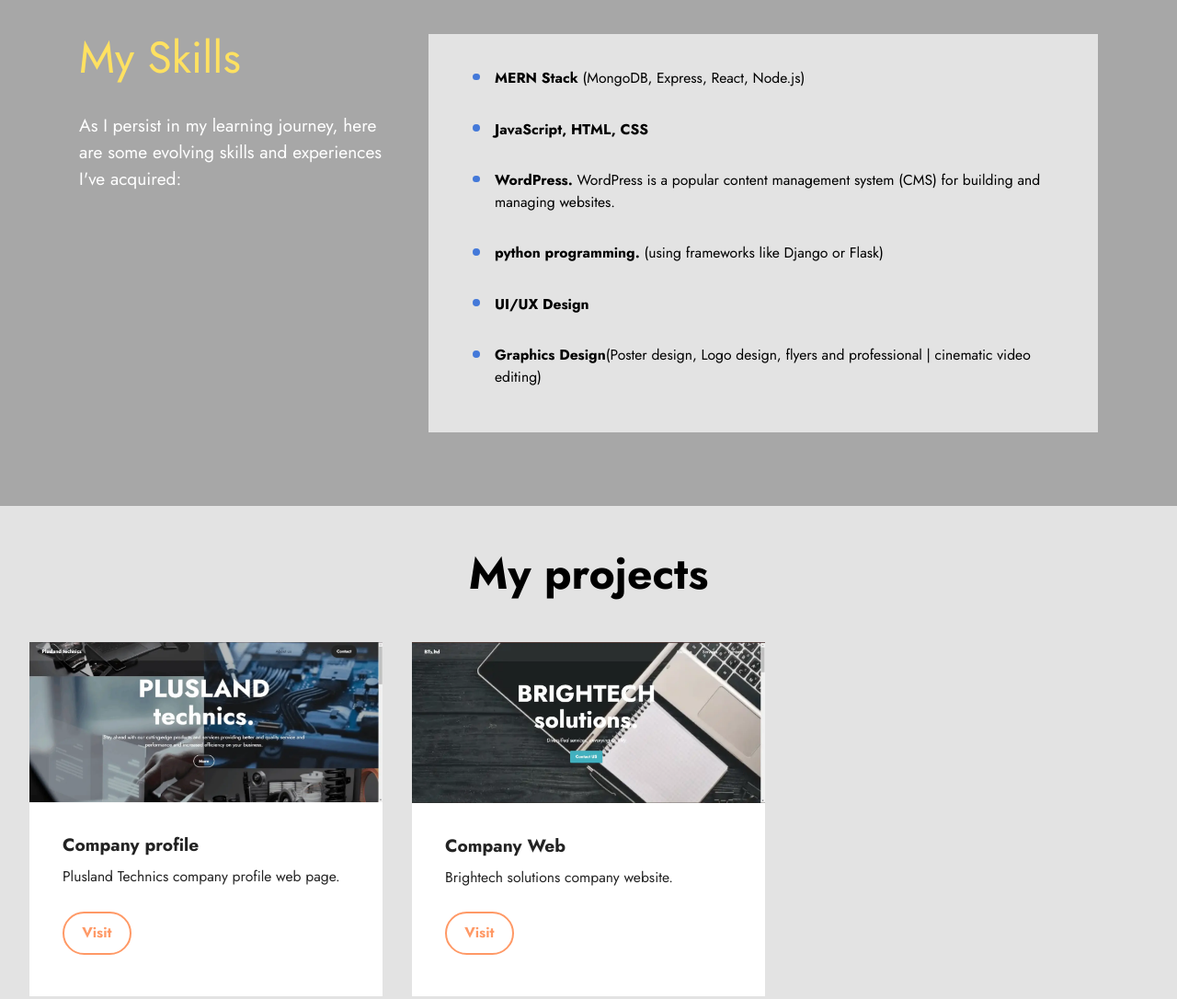
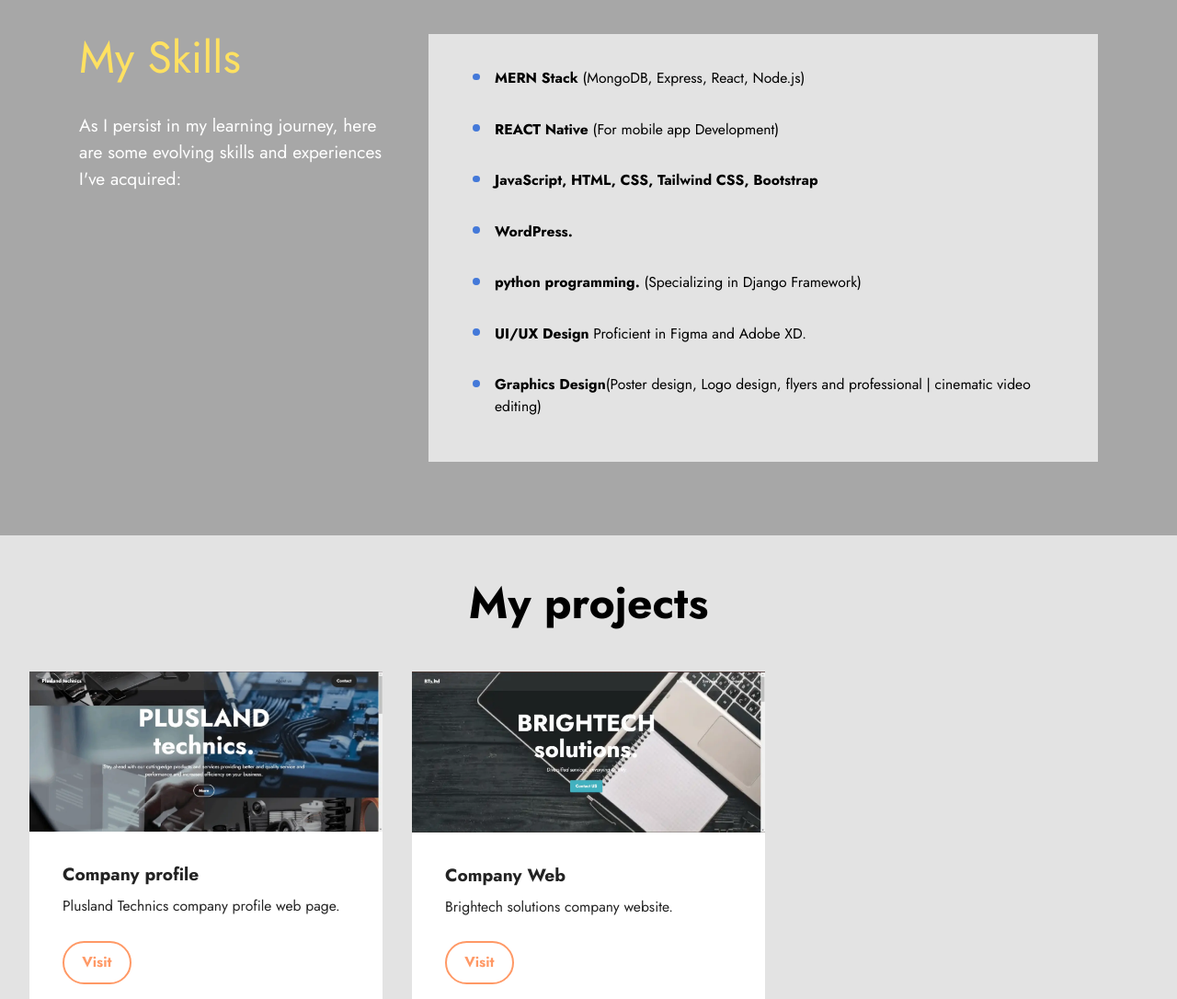
Before and after one commit to Eric-Devv/DEVELOPERs-PORTFOLIO, a plain HTML site: page index.html in a window 1280 px wide. Shown: the part 1780-2866 px from the top of the page at 92% size. Drawn offline with Linux system fonts and the light colour scheme; files whose address does not match are found by name.

Commit message:
about me and skills set update

```diff
--- a/index.html
+++ b/index.html
@@ -113,7 +113,7 @@
                 <blockquote>
                 <h5 class="mbr-section-title mbr-fonts-style mb-2 display-7"><strong>ABOUT ME...</strong></h5>
                 <p class="mbr-text mbr-fonts-style display-4">I am Eric mwendwa or majorly known as Eric.Dev. I am a skilled MERN stack developer with vital skills in:
-<br>HTML, CSS, MongoDB, Express, REACTjs and NodeJS.<br>Am also a graphics designer with great skills in: Logo design, poster designing and professional / cinematic video Editing &amp; etc. nonetheless am also a UI/UX designer who majorly deals with both mobile and web user interface development. My professional focus centers on web development, with JavaScript as my primary programming tool and proficient in REACTjs and Next JS. I specialize in constructing robust and responsive front-end interfaces. Complementing these skills, I incorporate NodeJS and python Django on the backend to enhance the functionality of my projects...</p></blockquote>
+<br>HTML, CSS, MongoDB, Express, REACTjs, NodeJS and REACT Native for mobile app Development.<br>Am also a graphics designer with great skills in: Logo design, poster designing and professional / cinematic video Editing &amp; etc. nonetheless am also a UI/UX designer who majorly deals with both mobile and web user interface development. My professional focus centers on web development, with JavaScript as my primary programming tool and proficient in REACTjs and Next JS. I specialize in constructing robust and responsive front-end interfaces. Complementing these skills, I incorporate NodeJS and python Django on the backend to enhance the functionality of my projects...</p></blockquote>
             </div>
         </div>
     </div>
@@ -203,10 +203,11 @@
                     <div class="counter-container mbr-text mbr-fonts-style display-4">
                         <ul>
                             <li><strong>MERN Stack  </strong>(MongoDB, Express, React, Node.js)
-</li><li><strong>JavaScript, HTML, CSS </strong>
-</li><li><strong>WordPress. </strong>WordPress is a popular content management system (CMS) for building and managing websites.
-</li><li><strong>python programming. </strong>(using frameworks like Django or Flask)
-</li><li><strong>UI/UX Design</strong>
+</li><li><strong>REACT Native  </strong> (For mobile app Development)
+</li><li><strong>JavaScript, HTML, CSS, Tailwind CSS, Bootstrap</strong>
+</li><li><strong>WordPress. </strong>
+</li><li><strong>python programming. </strong>(Specializing in Django Framework)
+</li><li><strong>UI/UX Design</strong> Proficient in  Figma and Adobe XD.
 </li><li><strong>Graphics Design</strong>(Poster design, Logo design, flyers and professional | cinematic video editing)
 
                         </ul>
@@ -319,6 +320,8 @@
 </li><li class="mbr-text item-wrap">Responsive web design
 </li><li class="mbr-text item-wrap">Graphics Design
 </li><li class="mbr-text item-wrap">Social Marketing</li>
+</li><li class="mbr-text item-wrap">SEO</li>
+</li><li class="mbr-text item-wrap">Web Hosting, Domains and, Custom mailbox with webmails.</li>
                 </ul>
             </div>
             <div class="col-12 col-md-6 col-lg-3">
```
